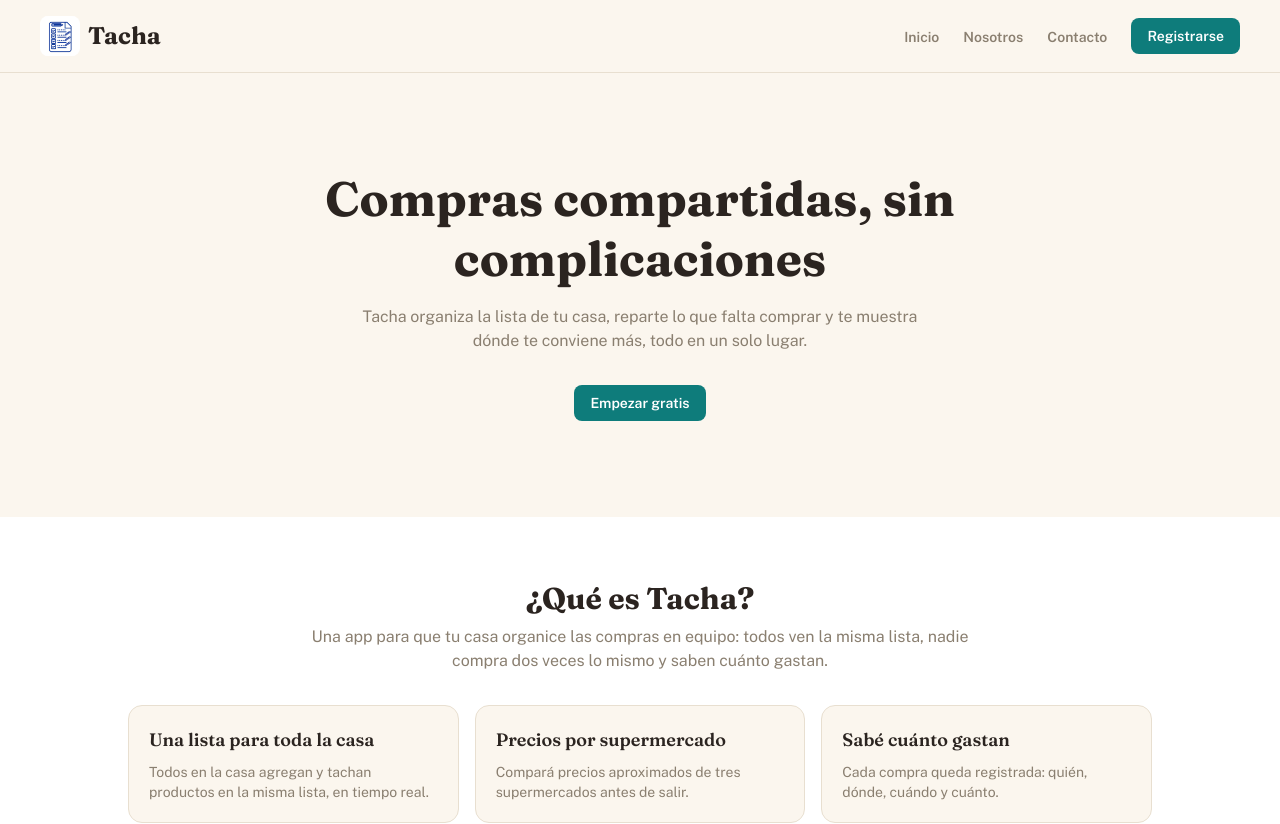
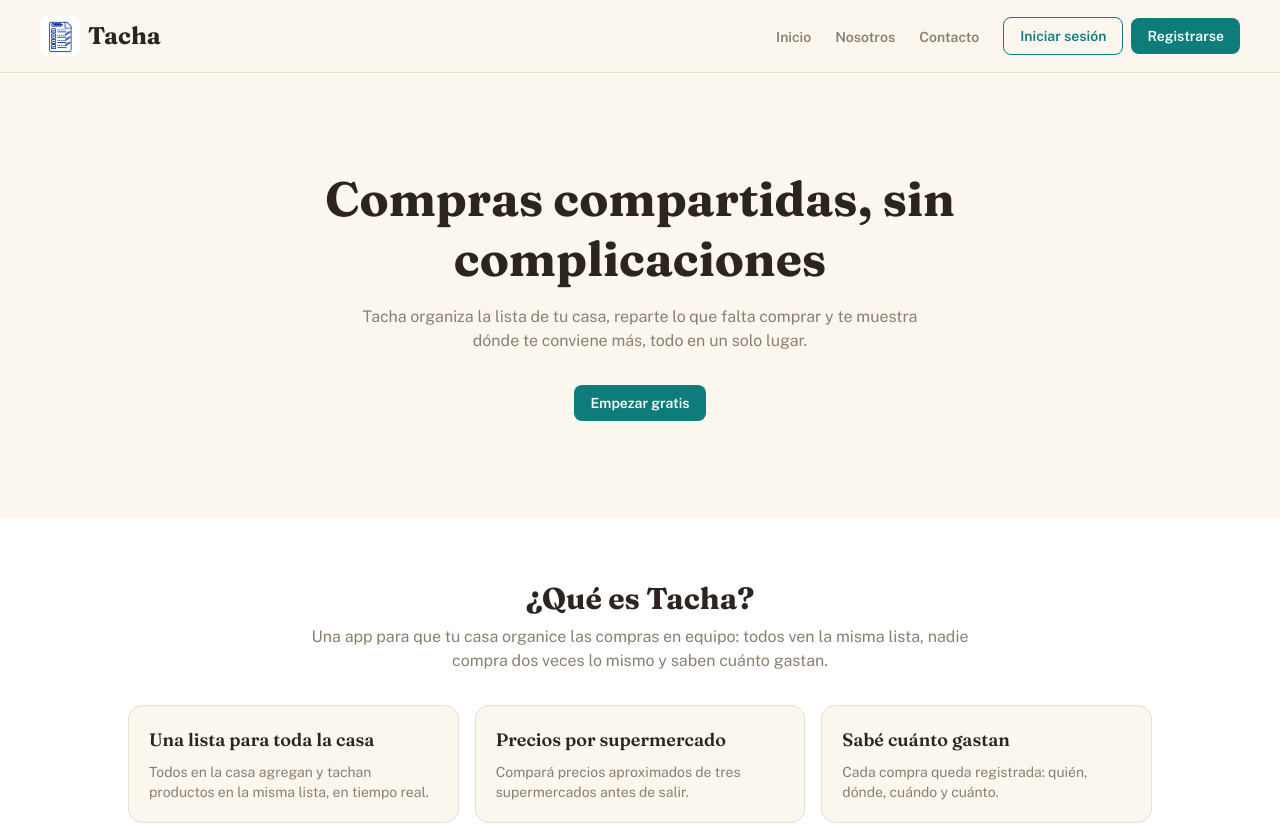
Before and after one commit to MarcosZam13/tacha, a Next.js app: page / in a window 1280 px wide. Shown: the top 824 px of the page. Built offline with nearby package versions, Linux system fonts and the light colour scheme; no server answers.

Commit message:
feat(SCRUM-159): add sign in to the public navbar

```diff
--- a/features/landing/components/ButtonLink.tsx
+++ b/features/landing/components/ButtonLink.tsx
@@ -1,11 +1,21 @@
 import Link from "next/link";
-import type { ButtonLinkProps } from "./models/ButtonLinkProps.interface";
+import { BUTTON_VARIANT } from "@/constants";
+import type { ButtonLinkProps, ButtonLinkVariantType } from "./models/ButtonLinkProps.interface";
 
+// Los mismos colores que las variantes de Button (components/ui/button).
+const VARIANT_CLASS_NAME: Record<ButtonLinkVariantType, string> = {
+  [BUTTON_VARIANT.PRIMARY]: "bg-tacha-teal text-white hover:opacity-90",
+  [BUTTON_VARIANT.SECONDARY]: "border border-tacha-teal text-tacha-teal hover:bg-tacha-teal/10",
+};
 
-export const ButtonLink = ({ children, href }: ButtonLinkProps): React.JSX.Element => (
+export const ButtonLink = ({
+  children,
+  href,
+  variant = BUTTON_VARIANT.PRIMARY,
+}: ButtonLinkProps): React.JSX.Element => (
   <Link
     href={href}
-    className="inline-block rounded-tacha-badge bg-tacha-teal px-4 py-2 text-center font-body text-sm font-semibold text-white transition-opacity hover:opacity-90"
+    className={`inline-block rounded-tacha-badge px-4 py-2 text-center font-body text-sm font-semibold transition-opacity ${VARIANT_CLASS_NAME[variant]}`}
   >
     {children}
   </Link>
--- a/features/landing/components/PublicNavbarCta.tsx
+++ b/features/landing/components/PublicNavbarCta.tsx
@@ -1,14 +1,25 @@
 "use client";
 
+import { AUTH_ROUTE, BUTTON_VARIANT } from "@/constants";
+import { NAVBAR_TEXT } from "../constants/landing.constants";
 import { usePublicNavbarViewModel } from "../hooks/usePublicNavbarViewModel";
 import { ButtonLink } from "./ButtonLink";
 
 /**
- * El botón de la derecha de la navbar pública. Es la única parte cliente de
+ * Los botones de la derecha de la navbar pública. Es la única parte cliente de
  * la navbar: necesita la sesión del navegador; el resto sigue siendo de servidor.
  */
 export const PublicNavbarCta = (): React.JSX.Element => {
-  const { ctaHref, ctaLabel } = usePublicNavbarViewModel();
+  const { ctaHref, ctaLabel, isLoginVisible } = usePublicNavbarViewModel();
 
-  return <ButtonLink href={ctaHref}>{ctaLabel}</ButtonLink>;
+  return (
+    <div className="flex flex-wrap items-center gap-2">
+      {isLoginVisible ? (
+        <ButtonLink href={AUTH_ROUTE.LOGIN} variant={BUTTON_VARIANT.SECONDARY}>
+          {NAVBAR_TEXT.LOGIN}
+        </ButtonLink>
+      ) : null}
+      <ButtonLink href={ctaHref}>{ctaLabel}</ButtonLink>
+    </div>
+  );
 };
--- a/features/landing/components/models/ButtonLinkProps.interface.ts
+++ b/features/landing/components/models/ButtonLinkProps.interface.ts
@@ -1,4 +1,10 @@
+import type { BUTTON_VARIANT, ButtonVariantType } from "@/constants";
+
+/** Las variantes que tienen estilo de enlace: destructiva no aplica a una navegación. */
+export type ButtonLinkVariantType = Exclude<ButtonVariantType, typeof BUTTON_VARIANT.DESTRUCTIVE>;
+
 export interface ButtonLinkProps {
   children: React.ReactNode;
   href: string;
+  variant?: ButtonLinkVariantType;
 }
--- a/features/landing/constants/landing.constants.ts
+++ b/features/landing/constants/landing.constants.ts
@@ -28,6 +28,7 @@ export const BRAND_LOGO = {
 
 export const NAVBAR_TEXT = {
   GO_TO_APP: "Ir a mi lista",
+  LOGIN: "Iniciar sesión",
   NAV_LABEL: "Navegación principal",
   REGISTER: "Registrarse",
 } as const;
--- a/features/landing/hooks/usePublicNavbarViewModel.ts
+++ b/features/landing/hooks/usePublicNavbarViewModel.ts
@@ -8,9 +8,9 @@ import type { PublicNavbarViewModel } from "../models/PublicNavbarViewModel.inte
 
 /**
  * Con una sesión registrada la navbar lleva a la app en vez de ofrecer
- * registrarse (SCRUM-135, CA-03). Una sesión anónima cuenta como visitante
- * (getSessionStatus). Mientras se verifica se muestra "Registrarse": es lo
- * que ve cualquier visitante y no salta si no hay sesión.
+ * registrarse (SCRUM-135, CA-03) y sin "Iniciar sesión" (SCRUM-159). Una sesión
+ * anónima cuenta como visitante (getSessionStatus). Mientras se verifica se
+ * muestra lo del visitante: es lo que ve cualquiera y no salta si no hay sesión.
  */
 export const usePublicNavbarViewModel = (): PublicNavbarViewModel => {
   const [status, setStatus] = useState<SessionStatusType>(SESSION_STATUS.CHECKING);
@@ -19,6 +19,6 @@ export const usePublicNavbarViewModel = (): PublicNavbarViewModel => {
   useEffect(() => subscribeToSessionChanges((session) => setStatus(getSessionStatus(session))), []);
 
   return status === SESSION_STATUS.AUTHENTICATED
-    ? { ctaHref: APP_ROUTE.LIST, ctaLabel: NAVBAR_TEXT.GO_TO_APP }
-    : { ctaHref: LANDING_ROUTE.REGISTER, ctaLabel: NAVBAR_TEXT.REGISTER };
+    ? { ctaHref: APP_ROUTE.LIST, ctaLabel: NAVBAR_TEXT.GO_TO_APP, isLoginVisible: false }
+    : { ctaHref: LANDING_ROUTE.REGISTER, ctaLabel: NAVBAR_TEXT.REGISTER, isLoginVisible: true };
 };
--- a/features/landing/models/PublicNavbarViewModel.interface.ts
+++ b/features/landing/models/PublicNavbarViewModel.interface.ts
@@ -1,8 +1,10 @@
 import type { AppRouteType } from "@/constants";
 import type { LANDING_ROUTE } from "../constants/landing.constants";
 
-/** El botón de la derecha de la navbar pública, ya decidido según la sesión. */
+/** Los botones de la derecha de la navbar pública, ya decididos según la sesión. */
 export interface PublicNavbarViewModel {
   ctaHref: AppRouteType | typeof LANDING_ROUTE.REGISTER;
   ctaLabel: string;
+  /** "Iniciar sesión" solo tiene sentido para quien todavía no inició sesión (SCRUM-159). */
+  isLoginVisible: boolean;
 }
--- a/features/landing/specs/E2E.md
+++ b/features/landing/specs/E2E.md
@@ -1,4 +1,4 @@
-# Plan E2E: landing — formulario de contacto
+# Plan E2E: landing — formulario de contacto y navbar
 
 Deriva de [SPEC.md](SPEC.md) (casos 10 a 17). Formato y reglas: `.agents/skills/playwright-e2e`. Los tests están en `e2e/features/landing/contact-form.spec.ts` y cada `test(...)` lleva el ID del escenario en el nombre.
 
@@ -36,3 +36,12 @@ Nivel más bajo que alcanza: las reglas de los campos (`validateContactForm`), l
 - **Cubre:** caso 17 (SCRUM-36).
 - **Pasos:** abrir `/nosotros`; completar Nombre, Correo y Mensaje; marcar el reCAPTCHA; tocar "Enviar mensaje".
 - **Resultado esperado:** se ve la confirmación y la petición lleva `source: "about"`.
+
+## Navbar (SCRUM-159)
+
+Los tests están en `e2e/features/landing/public-navbar.spec.ts`. Que el botón se oculte con una sesión registrada lo prueba `PublicNavbarCta.test.tsx`: es lógica del ViewModel y no necesita un navegador.
+
+### E2E-NAVBAR-01: un visitante llega al login desde la navbar
+- **Cubre:** caso 18.
+- **Pasos:** abrir `/` sin sesión; tocar "Iniciar sesión" en la navbar.
+- **Resultado esperado:** "Registrarse" sigue visible y la URL pasa a `/login`.
--- a/features/landing/specs/SPEC.md
+++ b/features/landing/specs/SPEC.md
@@ -9,8 +9,9 @@ Incluye:
 - Sprint 2: HU-03 intro (SCRUM-25), HU-04 leer más (SCRUM-26), HU-05 testimonios (SCRUM-27), HU-07 sección de demo con marcador "Aquí va la demo" (SCRUM-29), HU-10 términos (SCRUM-32), HU-12 misión y visión (SCRUM-34), HU-13 organización (SCRUM-35).
 - Sprint 3: HU-06 formulario de contacto con reCAPTCHA en / y el enlace "Contacto" de la navbar apuntando a él (SCRUM-28).
 - Sprint 3: HU-14 el mismo formulario de contacto en /nosotros (SCRUM-36).
+- Botón "Iniciar sesión" en la navbar, junto a "Registrarse", que lleva a /login (SCRUM-159).
 
-No incluye: "Iniciar sesión" en la navbar (HU-22), el video de la demo.
+No incluye: el video de la demo.
 
 ## 3. Entradas
 - testimonials: TestimonialList (lista no vacía) → TestimonialsCarousel
@@ -26,6 +27,7 @@ No incluye: "Iniciar sesión" en la navbar (HU-22), el video de la demo.
 - Envío exitoso: el formulario se reemplaza por una confirmación con "Enviar otro mensaje".
 - Envío fallido: mensaje de error en un role="alert" y el texto escrito se conserva.
 - "Contacto" de la navbar lleva a la sección del formulario (/#formulario-contacto).
+- "Iniciar sesión" de la navbar lleva a /login (SCRUM-159).
 
 ## 5. Reglas de negocio
 - La información ampliada detalla los mismos puntos de la intro (una sola fuente de datos).
@@ -33,6 +35,7 @@ No incluye: "Iniciar sesión" en la navbar (HU-22), el video de la demo.
 - Con un solo testimonio no se muestran controles.
 - /, /terminos y /nosotros son rutas públicas (PUBLIC_ROUTES del session guard).
 - Todo enlace de la navbar o el footer apunta a una página que existe.
+- "Iniciar sesión" se ve sin sesión o con una sesión anónima; con una sesión registrada la navbar muestra solo "Ir a mi lista" (SCRUM-159).
 - Nombre, correo y mensaje son obligatorios (los espacios de los extremos no cuentan).
 - Nombre: 2 a 100 caracteres. Mensaje: 10 a 1000. Correo: formato válido, máximo 254, se guarda en minúsculas.
 - Sin token de reCAPTCHA no se envía. El token se verifica en el servidor con la clave secreta.
@@ -61,6 +64,7 @@ No incluye: "Iniciar sesión" en la navbar (HU-22), el video de la demo.
 - /nosotros: título, Misión y Visión en bloques separados, "Quiénes somos" y la sección "Contactanos" al final.
 - Sección "Contactanos" (id formulario-contacto) al final de /: descripción, Nombre, Correo electrónico, Mensaje (textarea con contador), reCAPTCHA y botón "Enviar mensaje" / "Enviando...".
 - Confirmación: texto de éxito y botón "Enviar otro mensaje".
+- Navbar sin sesión: "Iniciar sesión" (secundario) a la izquierda de "Registrarse" (resaltado), como en docs/DESIGN.md (SCRUM-159).
 
 ## 9. Accesibilidad
 - Un h1 por página; h2 por sección; h3 por bloque.
@@ -110,6 +114,9 @@ No incluye: "Iniciar sesión" en la navbar (HU-22), el video de la demo.
 - Caso 15 (CA-08): un fallo del servidor o de la red muestra un mensaje claro y conserva el texto.
 - Caso 16 (seguridad): un insert directo a contact_messages con la anon key falla con 42501.
 - Caso 17 (HU-14 CA-01 a CA-08): /nosotros muestra la misma sección "Contactanos", con las mismas validaciones, reCAPTCHA, confirmación y errores; el mensaje se guarda con source "about".
+- Caso 18 (SCRUM-159 CA-01, CA-02): sin sesión, la navbar muestra "Iniciar sesión" junto a "Registrarse" y lleva a /login. *Cubierto por:* `PublicNavbarCta.test.tsx`, E2E-NAVBAR-01.
+- Caso 19 (SCRUM-159 CA-03, CA-04): con una sesión registrada no aparece "Iniciar sesión"; con una sesión anónima, mientras se verifica la sesión o al cerrarla, sí. *Cubierto por:* `PublicNavbarCta.test.tsx`.
+- Caso 20 (SCRUM-159 CA-05): "Iniciar sesión" es secundario y "Registrarse" sigue resaltado; se ven bien en 320px y en modo claro y oscuro. *Cubierto por:* prueba manual.
 
 ## 14. Casos fuera de alcance
 - El video de la demo y sus controles.
--- a/features/landing/specs/plan.md
+++ b/features/landing/specs/plan.md
@@ -128,3 +128,25 @@ Enviar → handleSubmit (useContactFormViewModel) → validateContactForm → si
 | "Contacto" de la navbar va al formulario | Dejarlo en el footer | CA-01 pide un formulario accesible; el footer conserva su id "contacto" (HU-08) |
 | Textarea local (ContactMessageField) | Primitivo nuevo en components/ui | Hoy un solo formulario usa textarea. Se promueve cuando aparezca un segundo |
 | Limpiar los datos (trim, correo en minúsculas) dentro del ViewModel | Util aparte toSubmitContactMessagePayload | Son 5 líneas que se leen mejor donde se envían; el test del ViewModel ya verifica lo que viaja |
+
+## SCRUM-159: "Iniciar sesión" en la navbar
+
+### Archivos
+- `features/landing/constants/landing.constants.ts`: `NAVBAR_TEXT.LOGIN`.
+- `features/landing/components/ButtonLink.tsx` y `models/ButtonLinkProps.interface.ts`: prop `variant` (primaria por defecto o secundaria).
+- `features/landing/hooks/usePublicNavbarViewModel.ts` y `models/PublicNavbarViewModel.interface.ts`: `isLoginVisible`.
+- `features/landing/components/PublicNavbarCta.tsx`: dibuja "Iniciar sesión" y el botón principal.
+- `features/landing/tests/PublicNavbarCta.page.ts` y `PublicNavbarCta.test.tsx`: Page Object y casos de sesión.
+- `e2e/features/landing/public-navbar.spec.ts`: E2E-NAVBAR-01.
+
+### Flujo
+Sin sesión: `PublicNavbarCta` → `usePublicNavbarViewModel` → `isLoginVisible: true` → "Iniciar sesión" lleva a `AUTH_ROUTE.LOGIN`. Con una sesión registrada, el mismo ViewModel devuelve `isLoginVisible: false` y solo queda "Ir a mi lista".
+
+### Decisiones
+
+| Decisión | Alternativa | Por qué esta |
+|---|---|---|
+| Ruta `AUTH_ROUTE.LOGIN` de `@/constants` | Agregar `LOGIN` a `LANDING_ROUTE` | La ruta del login ya existe compartida; duplicarla deja dos lugares para cambiarla |
+| `variant` en `ButtonLink`, solo primaria o secundaria | Un componente nuevo, o aceptar todas las variantes de `Button` | Es el mismo enlace con otro color; una variante destructiva quedaría sin estilo y no tiene sentido en una navegación |
+| Ocultar "Iniciar sesión" con sesión registrada | Mostrarlo siempre | Quien ya entró no necesita iniciar sesión; la navbar ya cambia "Registrarse" por "Ir a mi lista" |
+| Mientras se verifica la sesión, mostrar lo del visitante | No mostrar nada hasta saberlo | Es lo que ve la mayoría y evita que la navbar salte sin sesión |
--- a/features/landing/specs/tasks.md
+++ b/features/landing/specs/tasks.md
@@ -77,3 +77,9 @@ Deriva de [plan.md](plan.md). Cada ticket es una PR; se hacen en orden porque ca
 - [x] 1. CONTACT_SOURCE.ABOUT; ContactSection en About.tsx.
 - [x] 2. Test del ViewModel con source about; E2E en /nosotros.
 - [x] 3. Probar; tsc, lint, test, build, e2e.
+
+## SCRUM-159: "Iniciar sesión" en la navbar
+- [x] 1. Texto `NAVBAR_TEXT.LOGIN` y variante secundaria en `ButtonLink`.
+- [x] 2. `usePublicNavbarViewModel` decide si se muestra; `PublicNavbarCta` dibuja los dos botones.
+- [x] 3. Page Object y tests de `PublicNavbarCta`; E2E-NAVBAR-01.
+- [ ] 4. Probar en 320px y desktop, claro y oscuro; tsc, lint, test, build, e2e.
```
Also changed, not shown: features/landing/tests/PublicNavbarCta.page.ts (added, +14 -0 lines), 2 other files (tests, documents, lock files or other folders).
